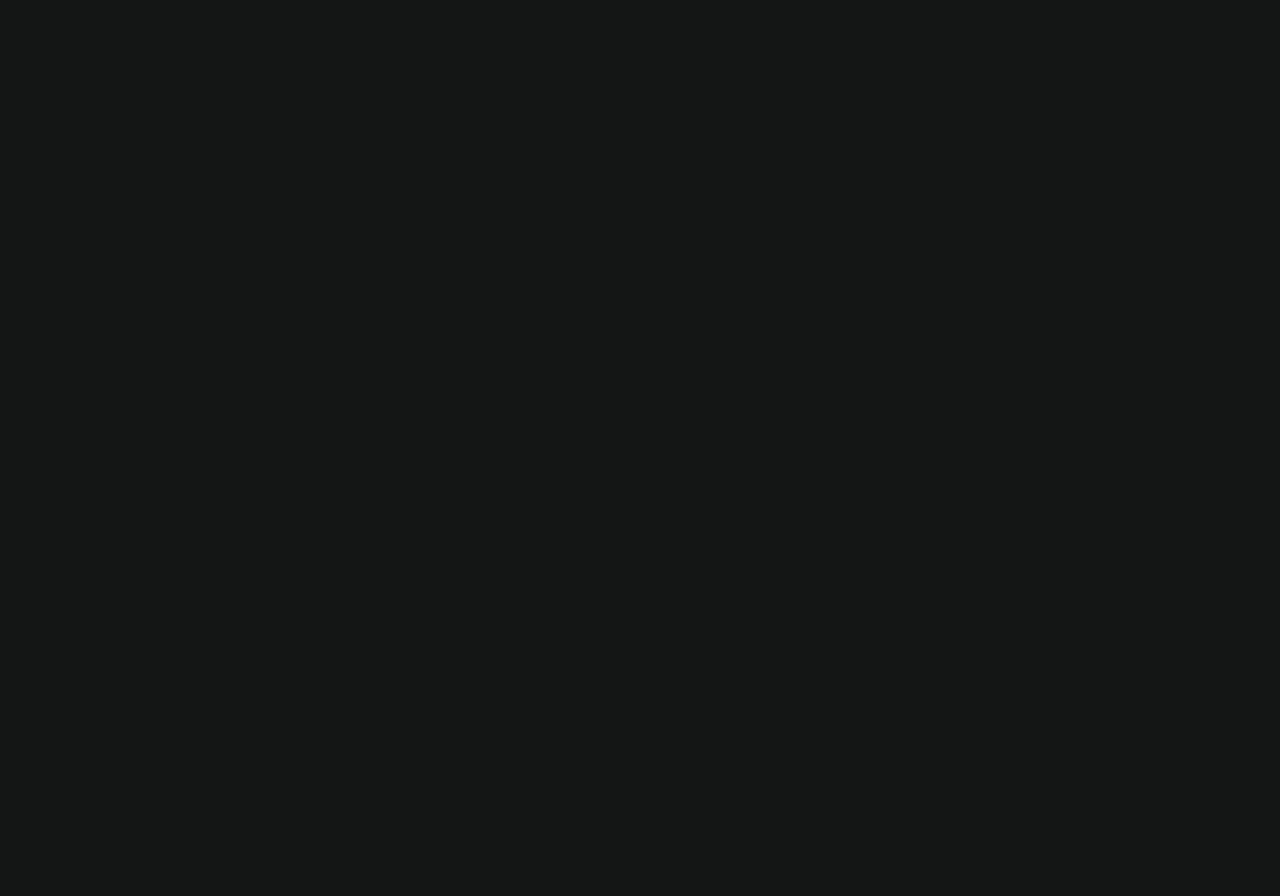
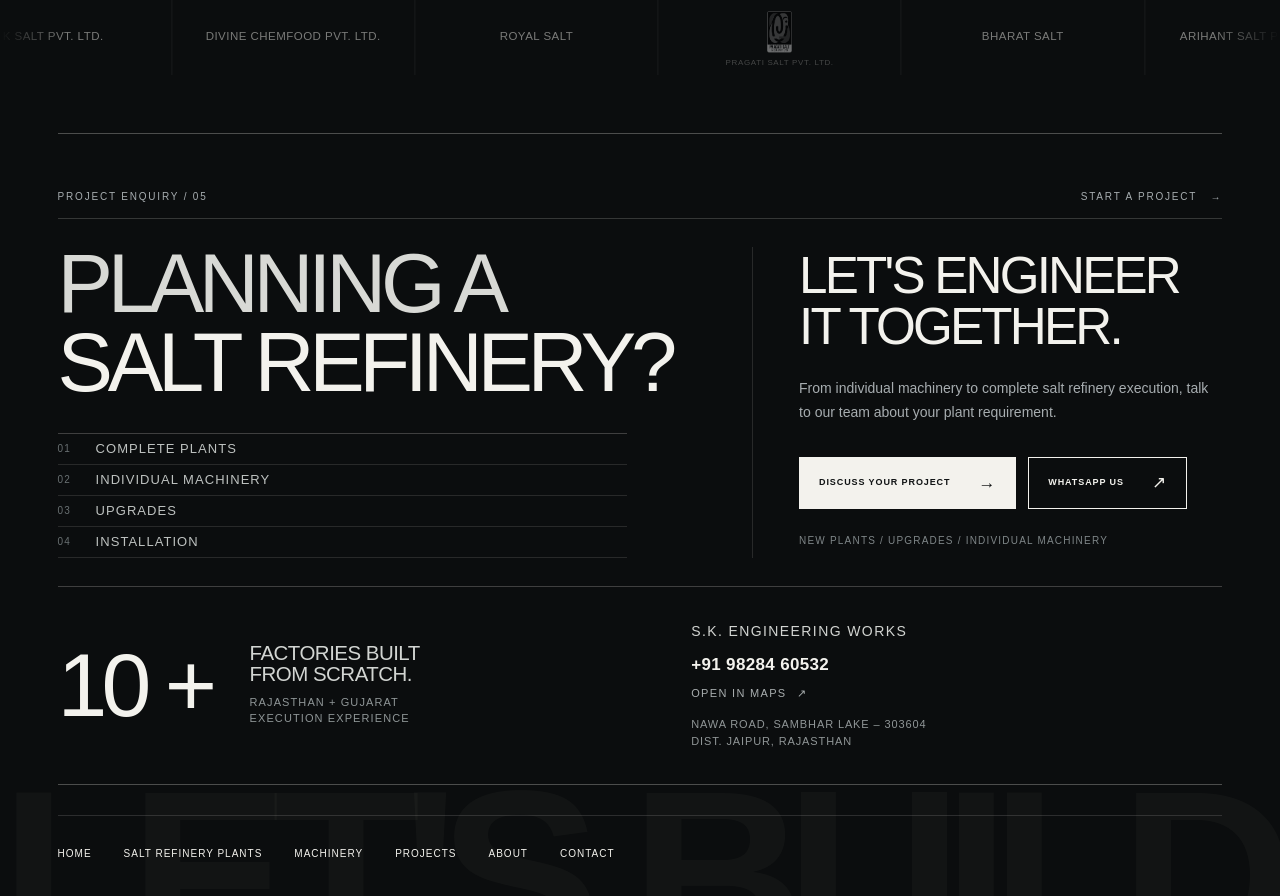
Before and after one commit to Yashjan/Sk-Engineering-Works, a Next.js app: page /projects in a window 1280 px wide. Shown: the part 4540-5436 px from the top of the page. Before the commit the page ends 4200 px from the top, so only its background shows below. Built offline with nearby package versions, Linux system fonts and the light colour scheme.

Commit message:
contact and trust block created

```diff
--- a/src/app/projects/page.tsx
+++ b/src/app/projects/page.tsx
@@ -2,6 +2,8 @@ import type { Metadata } from "next";
 import { existsSync } from "node:fs";
 import path from "node:path";
 import Navbar from "@/components/layout/Navbar";
+import ProjectEnquirySection from "@/components/home/ProjectEnquirySection";
+import TrustedClientsSection from "@/components/home/TrustedClientsSection";
 import ProjectsHero from "@/components/projects/ProjectsHero";
 import ProjectsFieldArchive from "@/components/projects/ProjectsFieldArchive";
 import ProjectsVisualGallery from "@/components/projects/ProjectsVisualGallery";
@@ -22,6 +24,8 @@ export default function ProjectsPage() {
         <ProjectsHero />
         <ProjectsFieldArchive />
         <ProjectsVisualGallery />
+        <TrustedClientsSection standalone sectionNumber="04" />
+        <ProjectEnquirySection sectionNumber="05" showNavigation />
       </main>
     </>
   );
--- a/src/components/home/ProjectEnquirySection.tsx
+++ b/src/components/home/ProjectEnquirySection.tsx
@@ -2,6 +2,7 @@
 
 import { useEffect, useRef } from "react";
 import Link from "next/link";
+import { usePathname } from "next/navigation";
 import gsap from "gsap";
 import { ScrollTrigger } from "gsap/ScrollTrigger";
 import "./project-enquiry-section.css";
@@ -18,6 +19,8 @@ type ProjectEnquirySectionProps = {
 
 export default function ProjectEnquirySection({ appearance = "dark", sectionNumber = "06", showNavigation = false }: ProjectEnquirySectionProps) {
   const sectionRef = useRef<HTMLElement>(null);
+  const pathname = usePathname();
+  const currentPath = pathname === "/" ? pathname : pathname.replace(/\/+$/, "");
 
   useEffect(() => {
     const section = sectionRef.current;
@@ -137,10 +140,10 @@ export default function ProjectEnquirySection({ appearance = "dark", sectionNumb
         </div>
         {showNavigation ? <footer className="enquiry-footer">
           <nav aria-label="Footer navigation">
-            <Link href="/">HOME</Link>
-            <Link href="/salt-refinery-plants">SALT REFINERY PLANTS</Link>
-            <Link href="/machinery" aria-current="page">MACHINERY</Link>
-            <Link href="/#projects">PROJECTS</Link>
+            <Link href="/" aria-current={currentPath === "/" ? "page" : undefined}>HOME</Link>
+            <Link href="/salt-refinery-plants" aria-current={currentPath === "/salt-refinery-plants" ? "page" : undefined}>SALT REFINERY PLANTS</Link>
+            <Link href="/machinery" aria-current={currentPath === "/machinery" ? "page" : undefined}>MACHINERY</Link>
+            <Link href="/projects" aria-current={currentPath === "/projects" ? "page" : undefined}>PROJECTS</Link>
             <Link href="/#about">ABOUT</Link>
             <Link href="#contact">CONTACT</Link>
           </nav>
```
